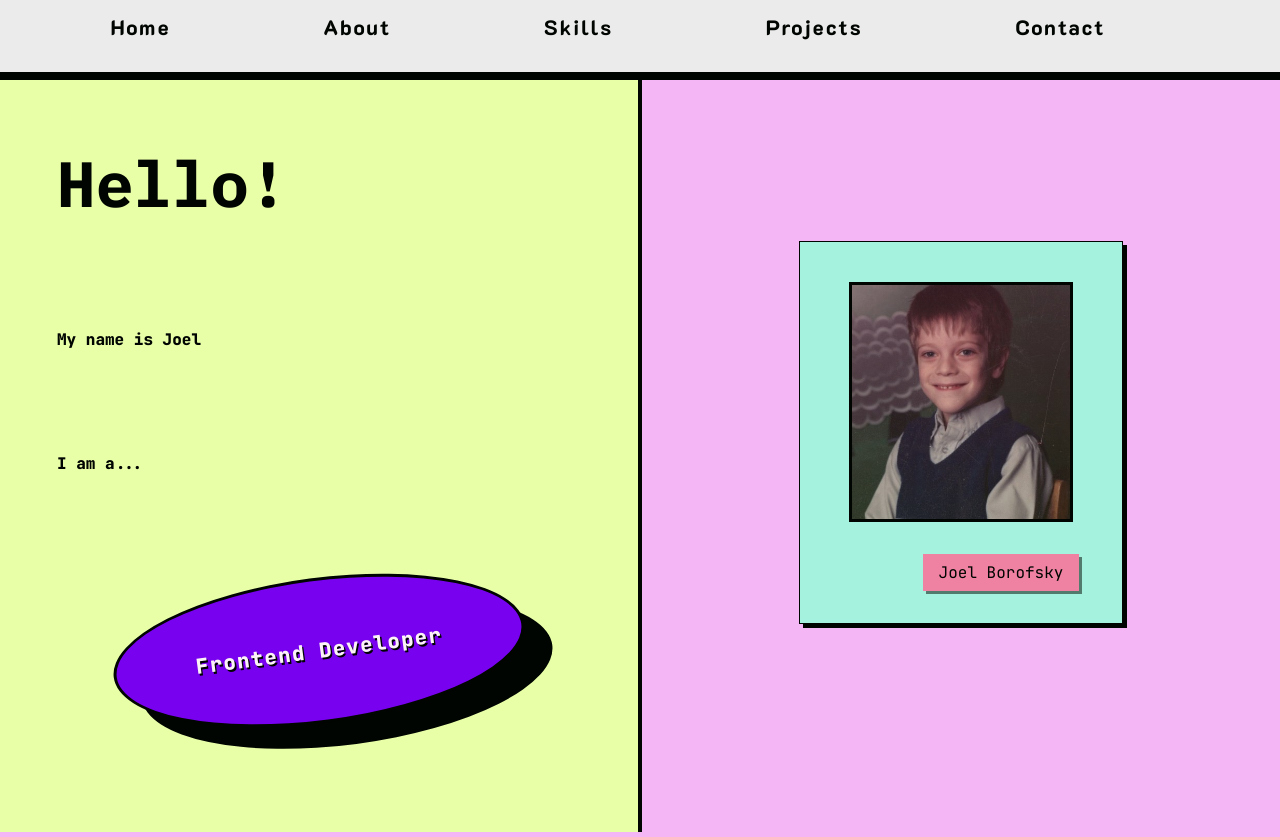
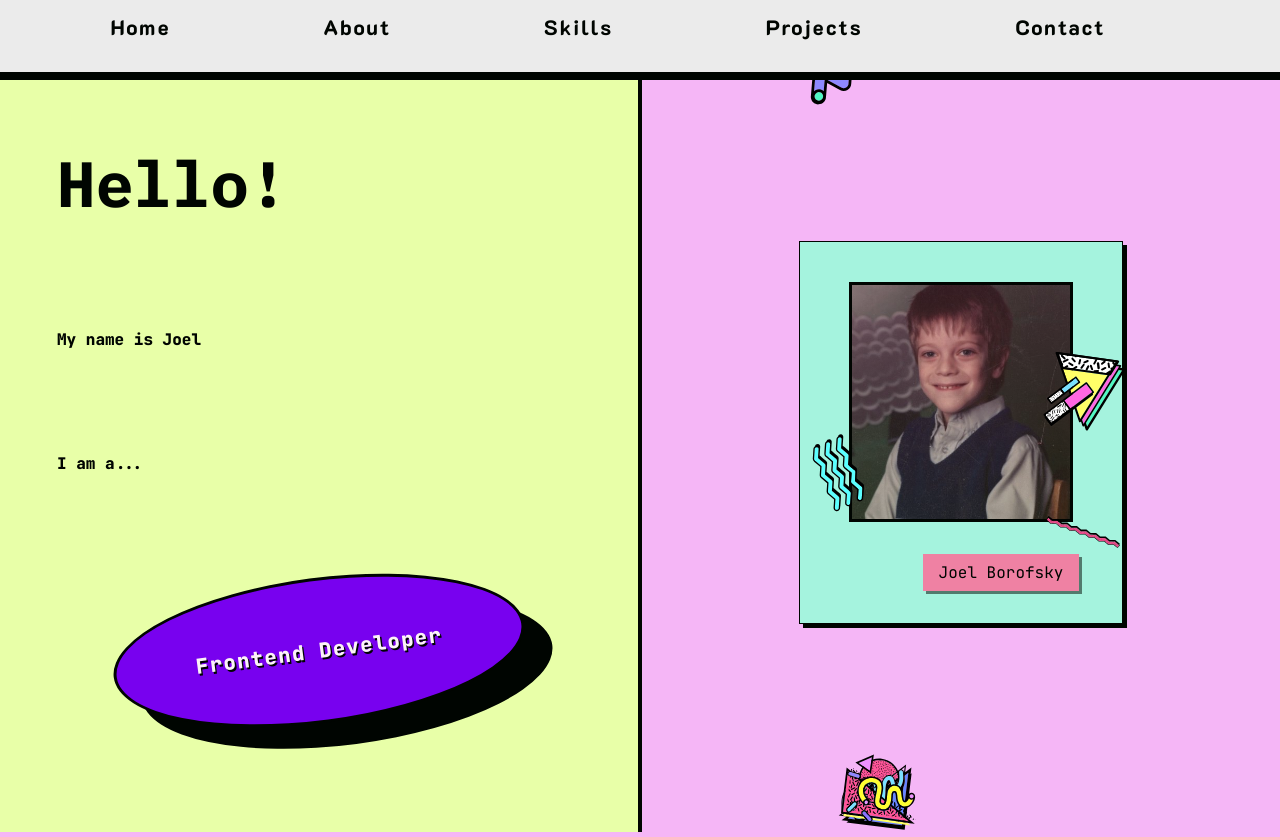
Before and after one commit to BorofskyDev/y2k-style-profile, a website built with Vite: page index.html in a window 1280 px wide. Built offline with nearby package versions, Linux system fonts and the light colour scheme.

Commit message:
added widget icons and grid

```diff
--- a/index.html
+++ b/index.html
@@ -53,7 +53,8 @@
         <div class="hero__image-box--image"></div>
         <p class="hero__image-box--name">Joel Borofsky</p>
       </div>
-      <!-- <svg>
+
+      <svg>
         <img src="bundles/element/Elements-08.svg" class="hero__badge hero__badge--1" alt="">
       </svg>
       <svg>
@@ -70,7 +71,7 @@
       </svg>
       <svg>
         <img src="bundles/element/Elements-05.svg" class="hero__badge hero__badge--5" alt="">
-      </svg> -->
+      </svg>
     </div>
   </section>
   <script type="module" src="src/js/main.js"></script>
--- a/src/sass/layout/_hero.scss
+++ b/src/sass/layout/_hero.scss
@@ -72,7 +72,10 @@
     width: 100%;
     border-top: var(--border-sm);
     display: grid;
-    place-items: center;
+    align-items: center;
+    justify-items: center;
+    grid-template-columns: repeat(4, 1fr);
+    grid-template-rows: repeat(4, 1fr);
 
     @include respond(land-port) {
     height: 100%;
@@ -83,7 +86,9 @@
   }
 
   &__image-box {
-    position: absolute;
+    grid-row: 2/4;
+    grid-column: 2/4;
+    // position: absolute;
     min-height: 21.25em;
     min-width: 20.2em;
     background-color: hsl(var(--color-highlight-2));
@@ -108,9 +113,6 @@
     }
 
     &--name {
-      // position: absolute;
-      bottom: 1em;
-      right: 2em;
       margin: 2em 1em 2em 6em;
       padding: 0.5em 1em;
       background-color: hsl(var(--color-highlight-4));
@@ -124,32 +126,42 @@
     width: 5em;
 
     &--1 {
-      top: 1%;
-      right: 8%;
+      grid-column: 3/3;
+      grid-row: 2/2;
+      align-self: end;
+      justify-self: flex-end;
       transform: rotate(8deg);
     }
 
     &--2 {
-      top: 7%;
-      left: 10%;
+      grid-column: 2/2;
+      grid-row: 1/1;
+      justify-self: flex-start;
+      align-self: flex-start;
       transform: rotate(-30deg);
     }
 
     &--3 {
-      bottom: 30%;
-      right: 10%;
-      transform: rotate(-70deg);
+      grid-column: 3/3;
+      grid-row: 3/3;
+      justify-self: flex-end;
+      align-self: center;
+      transform: rotate(-160deg);
     }
 
     &--4 {
-      bottom: 9%;
-      left: 8%;
-      transform: rotate(113deg);
+      grid-column: 2/2;
+      grid-row: 3/3;
+      align-self: start;
+      justify-self: start;
+      transform: rotate(-113deg);
     }
 
     &--5 {
-      bottom: -5%;
-      right: 30%;
+      grid-column: 2/2;
+      grid-row: 4/4;
+      align-self: flex-end;
+      justify-self: center;
       transform: rotate(7deg);
     }
   }
```
